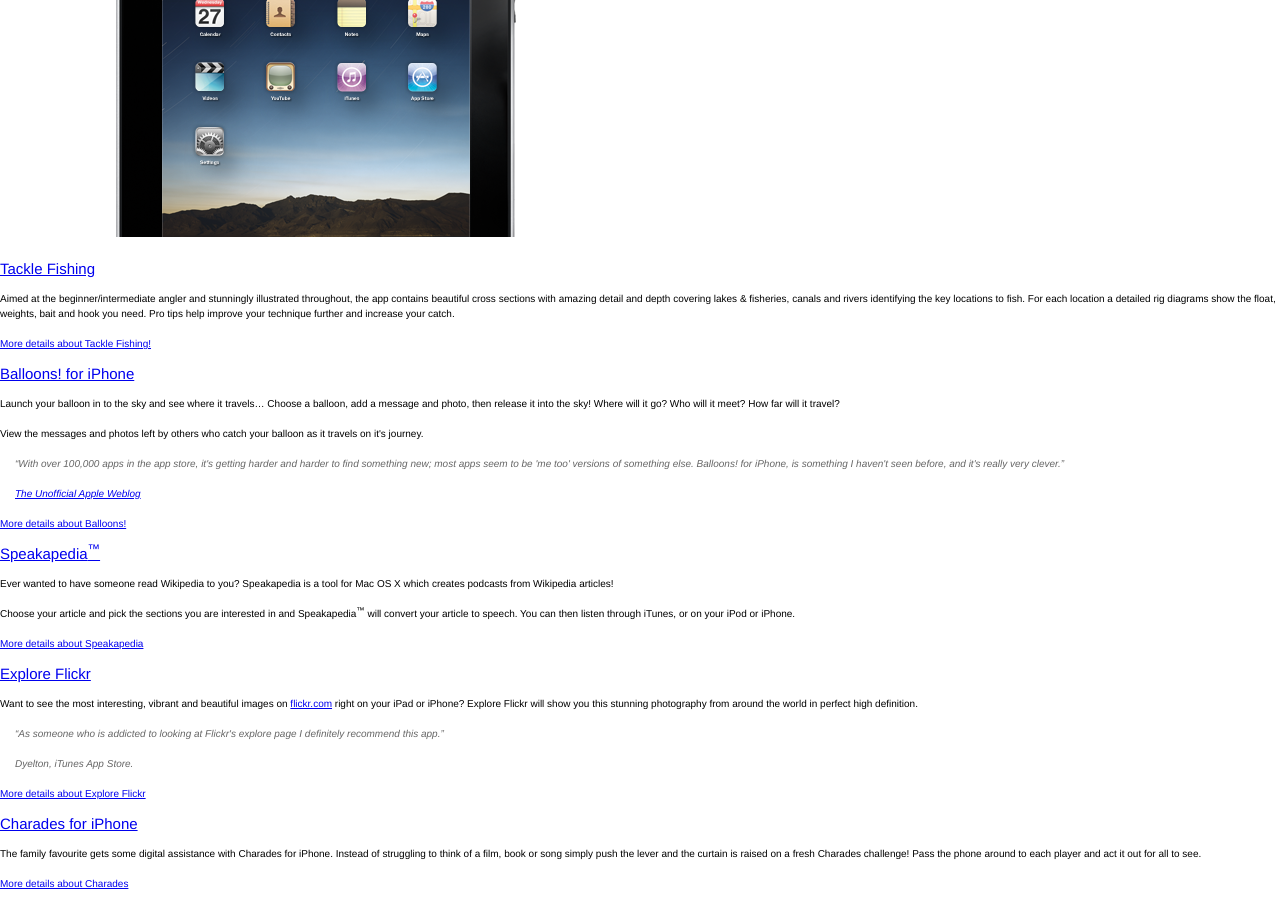
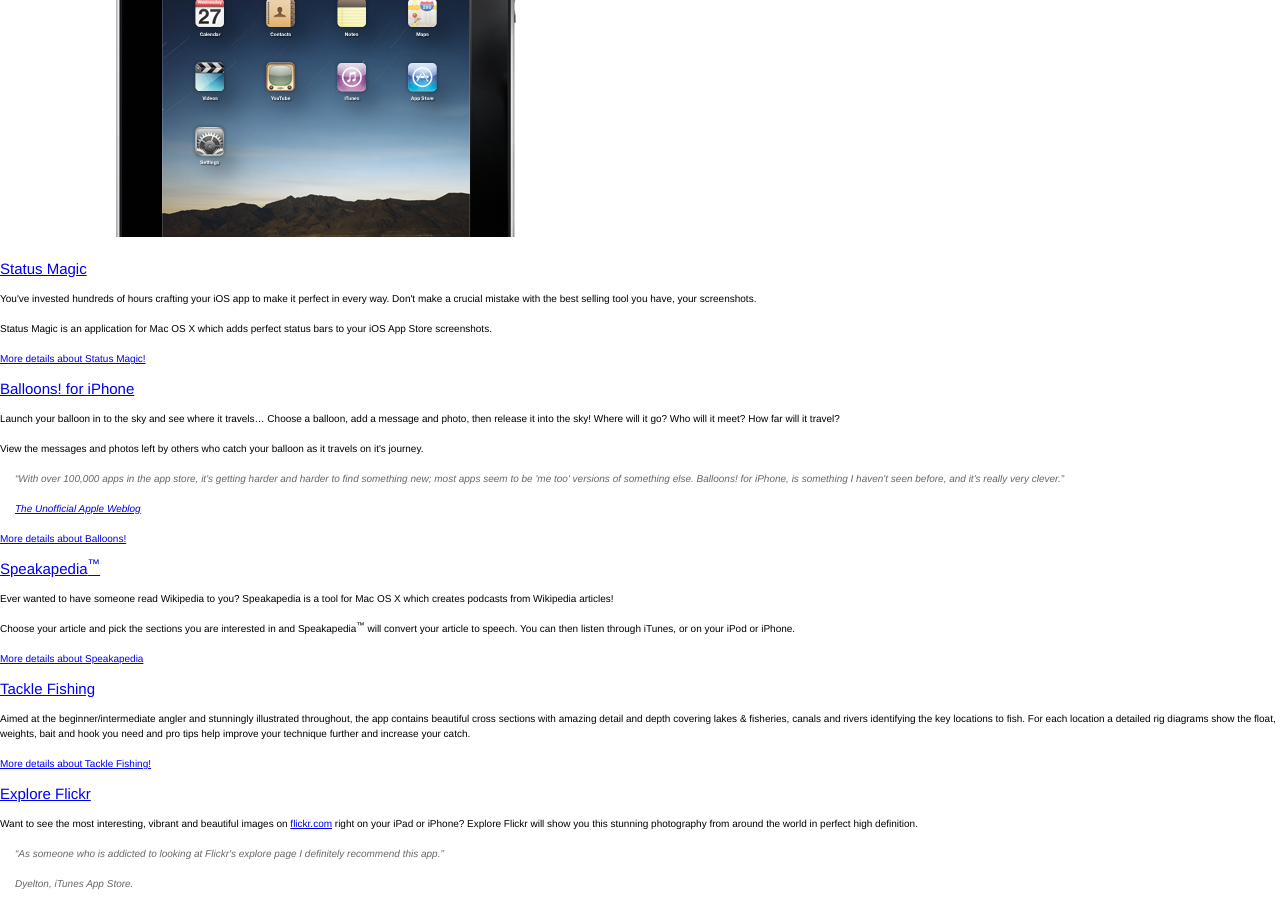
Before and after one commit to shinydevelopment/ShinyDevelopment-Holding, a Jekyll site: the page built from our-apps.html, in a window 1280 px wide and 900 px high, scrolled down 253 px. Built offline with Jekyll 4.4.1, drawn with Linux system fonts in a browser that asks for light colours; Markdown is read by kramdown in place of the engine named in the settings; comment, search, counter and statistics services are not loaded.

Commit message:
Added status magic to the our apps page.

```diff
--- a/assets/styles/layout.scss
+++ b/assets/styles/layout.scss
@@ -570,6 +570,12 @@
     font-weight: bold;
     line-height: 1.111em;
     margin-bottom: 20px;
+}
+
+.section-app h3.status-magic {
+    background: url(../icons/status-magic-small.png) left 50% no-repeat;
+    line-height: 1.333em;
+    padding-left: 35px;
 }
 
 .section-app h3.tackle-fishing {
--- a/our-apps.html
+++ b/our-apps.html
@@ -19,9 +19,10 @@
 <div class="wrapper pattern">
   <div class="container content-lower-alt">
     <div class="section section-app">
-      <h3 class="tackle-fishing"><a href="http://tacklefishingapp.com">Tackle Fishing</a></h3>
-      <p>Aimed at the beginner/intermediate angler and stunningly illustrated throughout, the app contains beautiful cross sections with amazing detail and depth covering lakes &amp; fisheries, canals and rivers identifying the key locations to fish. For each location a detailed rig diagrams show the float, weights, bait and hook you need. Pro tips help improve your technique further and increase your catch.</p>
-      <p class="fancy-link"><a href="http://tacklefishingapp.com">More details about Tackle Fishing!</a></p>
+      <h3 class="status-magic"><a href="/status-magic/">Status Magic</a></h3>
+      <p>You've invested hundreds of hours crafting your iOS app to make it perfect in every way. Don't make a crucial mistake with the best selling tool you have, your screenshots.</p>
+      <p>Status Magic is an application for Mac OS X which adds perfect status bars to your iOS App Store screenshots.</p>
+      <p class="fancy-link"><a href="/status-magic/">More details about Status Magic!</a></p>
       <h3 class="balloons"><a href="http://balloonsapp.com">Balloons! for iPhone</a></h3>
       <p>Launch your balloon in to the sky and see where it travels&hellip; Choose a balloon, add a message and photo, then release it into the sky! Where will it go? Who will it meet? How far will it travel?</p>
       <p>View the messages and photos left by others who catch your balloon as it travels on it's journey.</p>
@@ -34,6 +35,9 @@
       <p class="fancy-link"><a href="/speakapedia/">More details about Speakapedia</a></p>
     </div>
     <div class="section section-app">
+      <h3 class="tackle-fishing"><a href="http://tacklefishingapp.com">Tackle Fishing</a></h3>
+      <p>Aimed at the beginner/intermediate angler and stunningly illustrated throughout, the app contains beautiful cross sections with amazing detail and depth covering lakes &amp; fisheries, canals and rivers identifying the key locations to fish. For each location a detailed rig diagrams show the float, weights, bait and hook you need and pro tips help improve your technique further and increase your catch.</p>
+      <p class="fancy-link"><a href="http://tacklefishingapp.com">More details about Tackle Fishing!</a></p>
       <h3 class="explore-flickr"><a href="http://exploreflickr.com">Explore Flickr</a></h3>
       <p>Want to see the most interesting, vibrant and beautiful images on <a href="http://flickr.com">flickr.com</a> right on your iPad or iPhone? Explore Flickr will show you this stunning photography from around the world in perfect high definition.</p>
       <blockquote><p>&ldquo;As someone who is addicted to looking at Flickr's explore page I definitely recommend this app.&rdquo;</p>
```
